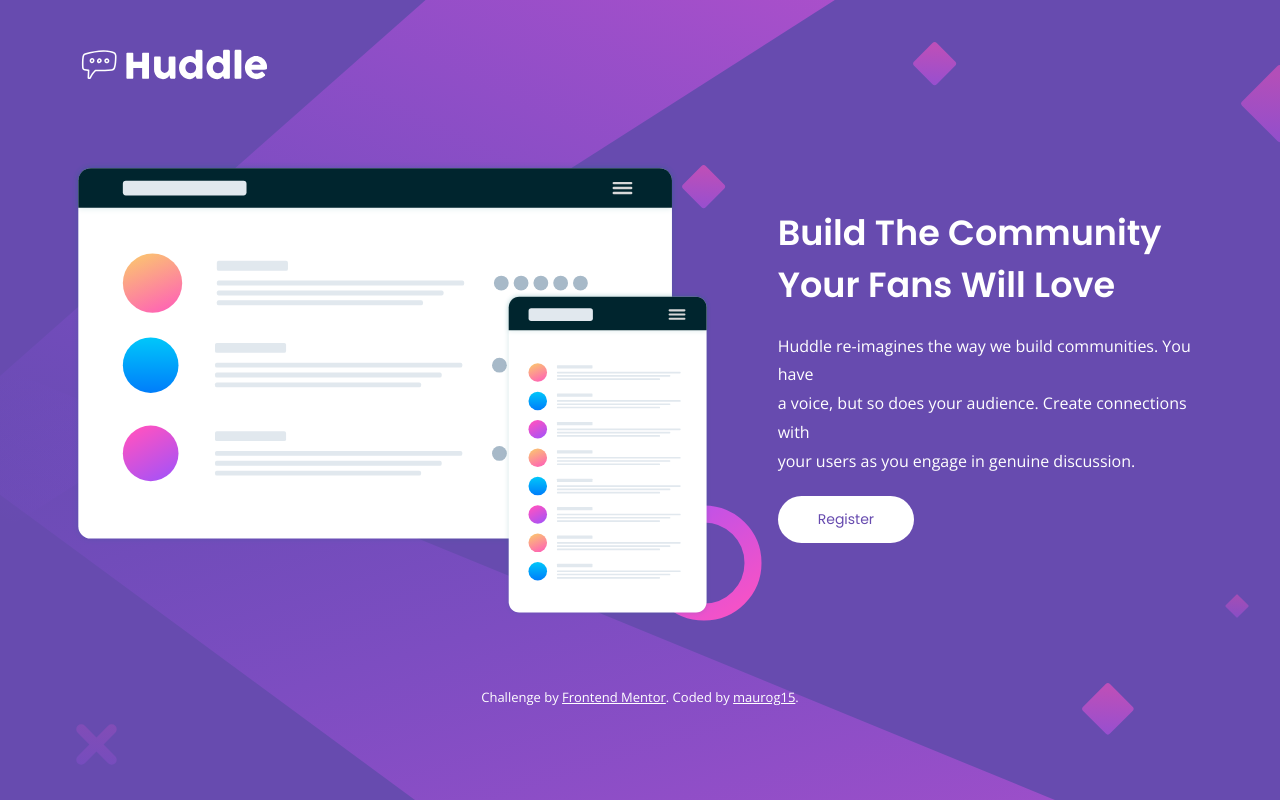
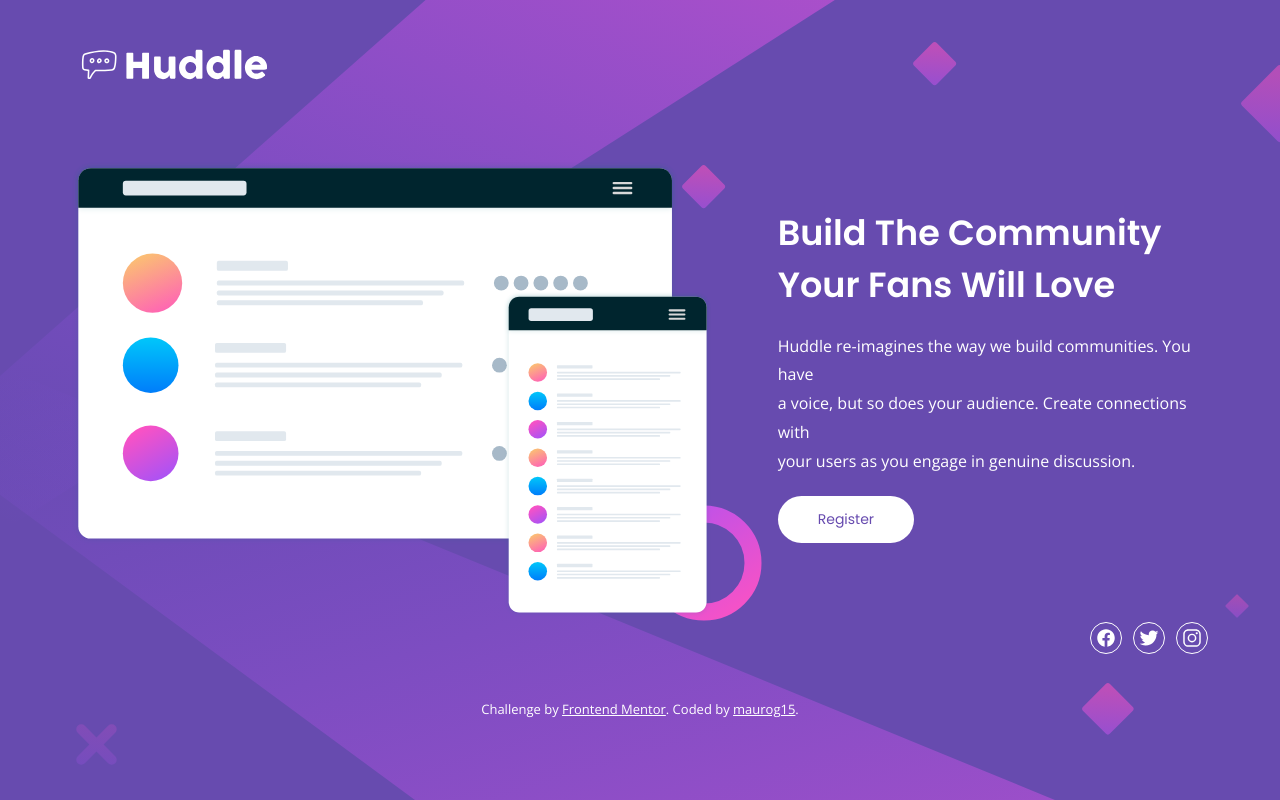
Before and after one commit to maurog15/landing_page_challenge, a plain HTML site: page index.html in a window 1280 px wide. Drawn offline with nearby package versions, Linux system fonts and the light colour scheme.

Commit message:
Finished desktop design
Updated footer and hovers: desktop design completed.

```diff
--- a/css/style.css
+++ b/css/style.css
@@ -73,10 +73,28 @@ button:hover {
     background-color: hsl(300, 69%, 71%);
 }
 
+.social {
+    display: flex;
+    align-self: flex-end;
+    gap: 0.7rem;
+    font-size: 25px;
+}
+
 footer {
     display: flex;
-    margin-top: 2%;
     justify-content: center;
     font-family: 'Open Sans', sans-serif;
     font-size: 13px;
 }
+
+ion-icon {
+    border: 1px solid white;
+    border-radius: 50%;
+    padding: 5px;
+    font-size: 20px;
+}
+
+ion-icon:hover {
+    color: hsl(300, 69%, 71%);
+    border-color: hsl(300, 69%, 71%);;
+}
--- a/index.html
+++ b/index.html
@@ -15,6 +15,7 @@
       <div class="header">
         <img src="images/logo.svg" alt="Huddle logo">
       </div>
+
       <div class="content">
         <section class="left-container">
           <img src="images/illustration-mockups.svg" alt="Illustration mockups">
@@ -23,16 +24,39 @@
           <h1>Build The Community <br>Your Fans Will Love</h1>
           <p>Huddle re-imagines the way we build communities. You have <br>a voice, but so does your audience.
           Create connections with<br> your users as you engage in genuine discussion.</p>
-        <a href="#" title=" Register"><button>Register</button></a>
+        <a href="#" title=" Register"><button>Register</button>
+        </a>
         </section>
+      </div>
+
+      <div class="social">
+        <div id="facebook">
+          <a href="#">
+            <ion-icon name="logo-facebook"></ion-icon>
+          </a>
+        </div>
+        <div id="twitter">
+          <a href="#">
+            <ion-icon name="logo-twitter"></ion-icon>
+          </a>
+        </div>
+        <div id="instagram">
+          <a href="#">
+            <ion-icon name="logo-instagram"></ion-icon>
+          </a>
+        </div>
       </div>
     </div>
 
-  <footer>
-    <p class="attribution">
-      Challenge by <a href="https://www.frontendmentor.io?ref=challenge" target="_blank">Frontend Mentor</a>.
-      Coded by <a href="https://github.com/maurog15/landing_page_challenge">maurog15</a>.
-    </p>
-  </footer>
+
+    <footer>
+      <p>Challenge by <a href="https://www.frontendmentor.io?ref=challenge" target="_blank">Frontend Mentor</a>.
+      Coded by <a href="https://github.com/maurog15/landing_page_challenge">maurog15</a>.</p>
+    </footer>
+
+
+    <!-- Ionicons script installation -->
+    <script type="module" src="https://unpkg.com/ionicons@5.5.2/dist/ionicons/ionicons.esm.js"></script>
+    <script nomodule src="https://unpkg.com/ionicons@5.5.2/dist/ionicons/ionicons.js"></script>
 </body>
 </html>
```
